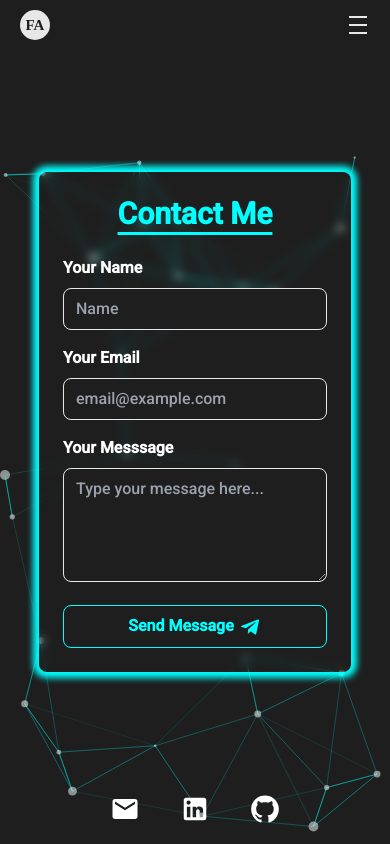
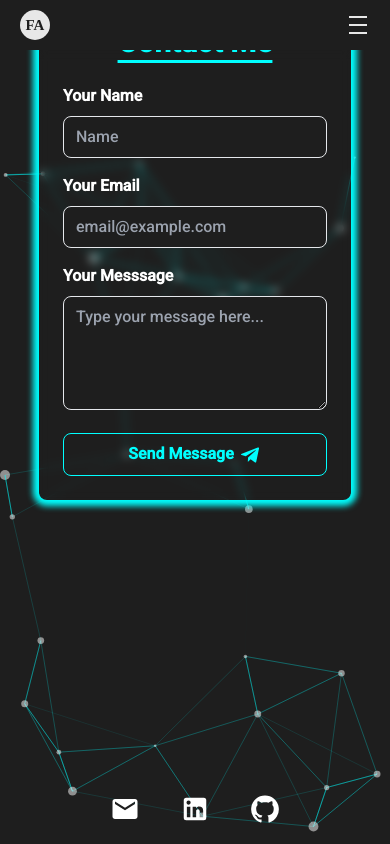
Before and after one commit to feryndka/Portfolio-Next-Js, a Next.js app: page /contact in a window 390 px wide. Built offline with nearby package versions, Linux system fonts and the light colour scheme.

Commit message:
fix size contact

```diff
--- a/src/app/contact/page.js
+++ b/src/app/contact/page.js
@@ -10,7 +10,7 @@ export default function Contact() {
         <div className="contact">
             <Navbar />
             <Particle />
-            <div className='page4 h-screen flex justify-center items-center'>
+            <div className='page4 h-auto flex justify-center items-center'>
                 <div className='card max-w-md w-4/5 mx-auto p-6 rounded-lg shadow-md'>
                     <h2 className='text-3xl text-center font-bold mb-6 underline underline-offset-8'>Contact Me</h2>
                     <form action="" method=''>
--- a/src/app/globals.css
+++ b/src/app/globals.css
@@ -211,7 +211,7 @@ nav ul li:hover {
   }
 
   nav ul.visible {
-    transform: translateY(-120%);
+    transform: translateY(-150%);
   }
 
   .hero, section {
@@ -292,7 +292,7 @@ nav ul li:hover {
   }
 
   nav ul.visible {
-    transform: translateY(-120%);
+    transform: translateY(-150%);
   }
 
   .hero, section {
@@ -372,7 +372,7 @@ nav ul li:hover {
   }
 
   nav ul.visible {
-    transform: translateY(-120%);
+    transform: translateY(-150%);
   }
 
   .hero, section {
```
